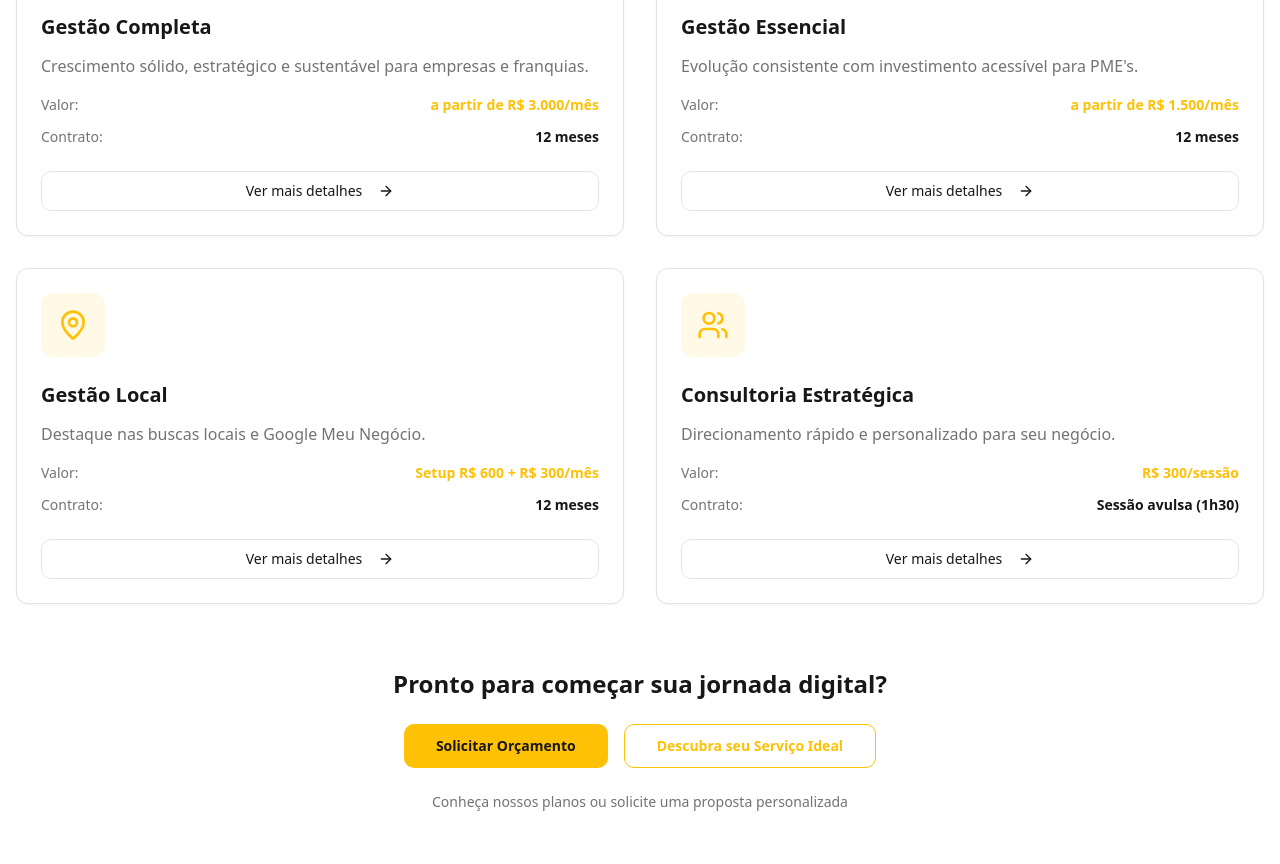
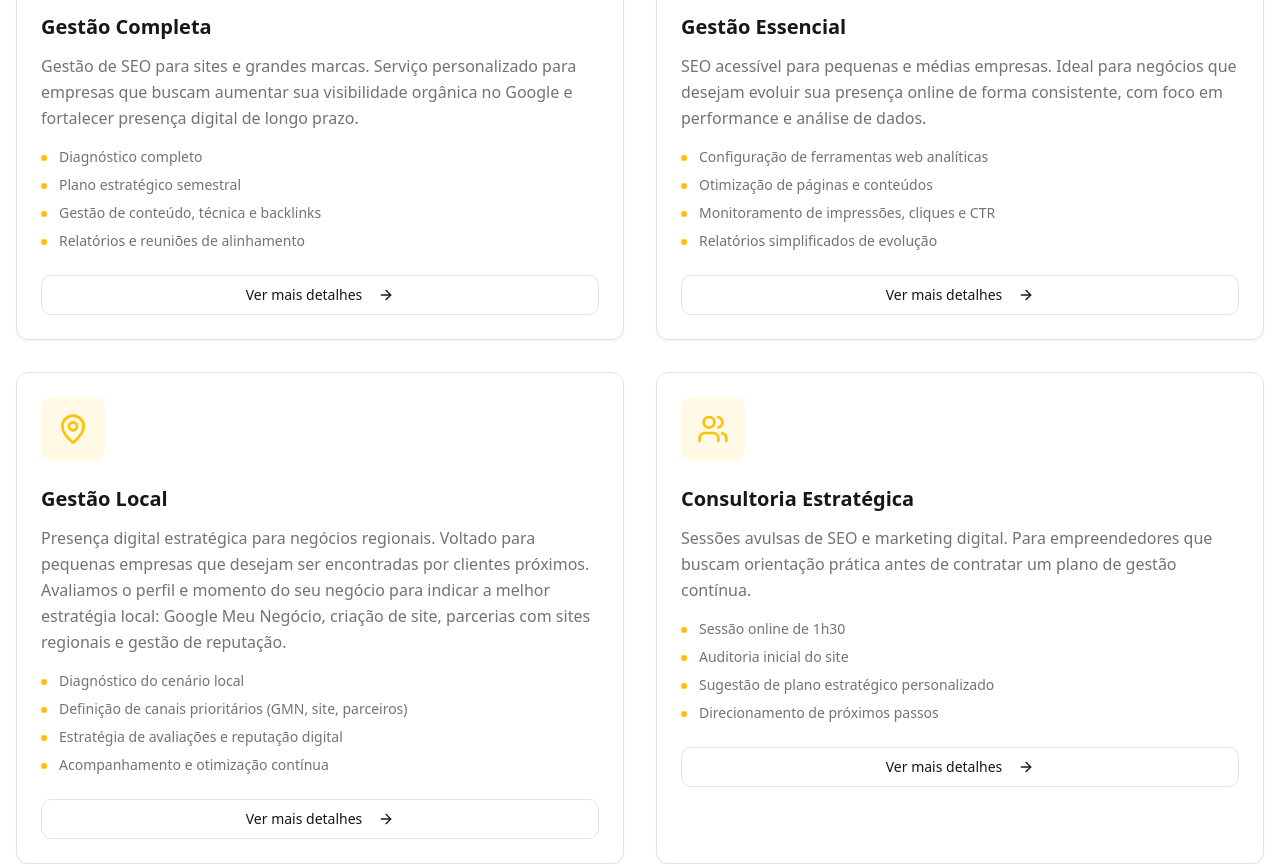
Before and after one commit to EncantosHub/site-encantos-hub, a React (Vite) app: page / in a window 1280 px wide. Shown: the part 920-1784 px from the top of the page. Built offline with nearby package versions, Linux system fonts and the light colour scheme.

Commit message:
Update service cards on Home

```diff
--- a/src/components/home/SolutionsSection.tsx
+++ b/src/components/home/SolutionsSection.tsx
@@ -7,33 +7,49 @@ const SolutionsSection = () => {
   const solutions = [{
     icon: Search,
     title: "Gestão Completa",
-    description: "Crescimento sólido, estratégico e sustentável para empresas e franquias.",
-    valor: "a partir de R$ 3.000/mês",
-    contrato: "12 meses",
+    description: "Gestão de SEO para sites e grandes marcas. Serviço personalizado para empresas que buscam aumentar sua visibilidade orgânica no Google e fortalecer presença digital de longo prazo.",
+    bullets: [
+      "Diagnóstico completo",
+      "Plano estratégico semestral",
+      "Gestão de conteúdo, técnica e backlinks",
+      "Relatórios e reuniões de alinhamento"
+    ],
     cta: "detalhes",
     link: "/servicos/gestao-completa"
   }, {
     icon: Building2,
     title: "Gestão Essencial",
-    description: "Evolução consistente com investimento acessível para PME's.",
-    valor: "a partir de R$ 1.500/mês",
-    contrato: "12 meses",
+    description: "SEO acessível para pequenas e médias empresas. Ideal para negócios que desejam evoluir sua presença online de forma consistente, com foco em performance e análise de dados.",
+    bullets: [
+      "Configuração de ferramentas web analíticas",
+      "Otimização de páginas e conteúdos",
+      "Monitoramento de impressões, cliques e CTR",
+      "Relatórios simplificados de evolução"
+    ],
     cta: "detalhes",
     link: "/servicos/gestao-essencial"
   }, {
     icon: MapPin,
     title: "Gestão Local",
-    description: "Destaque nas buscas locais e Google Meu Negócio.",
-    valor: "Setup R$ 600 + R$ 300/mês",
-    contrato: "12 meses",
+    description: "Presença digital estratégica para negócios regionais. Voltado para pequenas empresas que desejam ser encontradas por clientes próximos. Avaliamos o perfil e momento do seu negócio para indicar a melhor estratégia local: Google Meu Negócio, criação de site, parcerias com sites regionais e gestão de reputação.",
+    bullets: [
+      "Diagnóstico do cenário local",
+      "Definição de canais prioritários (GMN, site, parceiros)",
+      "Estratégia de avaliações e reputação digital",
+      "Acompanhamento e otimização contínua"
+    ],
     cta: "detalhes",
     link: "/servicos/gestao-local"
   }, {
     icon: Users,
     title: "Consultoria Estratégica",
-    description: "Direcionamento rápido e personalizado para seu negócio.",
-    valor: "R$ 300/sessão",
-    contrato: "Sessão avulsa (1h30)",
+    description: "Sessões avulsas de SEO e marketing digital. Para empreendedores que buscam orientação prática antes de contratar um plano de gestão contínua.",
+    bullets: [
+      "Sessão online de 1h30",
+      "Auditoria inicial do site",
+      "Sugestão de plano estratégico personalizado",
+      "Direcionamento de próximos passos"
+    ],
     cta: "detalhes",
     link: "/servicos/consultoria"
   }];
@@ -69,16 +85,14 @@ const SolutionsSection = () => {
                     {solution.description}
                   </p>
 
-                  <div className="mb-6 space-y-3">
-                    <div className="flex items-center justify-between text-sm">
-                      <span className="text-muted-foreground">Valor:</span>
-                      <span className="font-semibold text-brand-gold">{solution.valor}</span>
-                    </div>
-                    <div className="flex items-center justify-between text-sm">
-                      <span className="text-muted-foreground">Contrato:</span>
-                      <span className="font-semibold text-brand-black">{solution.contrato}</span>
-                    </div>
-                  </div>
+                  <ul className="mb-6 space-y-2">
+                    {solution.bullets.map((bullet, bulletIndex) => (
+                      <li key={bulletIndex} className="flex items-start text-sm text-muted-foreground">
+                        <span className="w-1.5 h-1.5 bg-brand-gold rounded-full mt-2 mr-3 flex-shrink-0"></span>
+                        <span>{bullet}</span>
+                      </li>
+                    ))}
+                  </ul>
 
                   <Button onClick={() => handleCTA(solution.cta, solution.link)} variant="outline" className="w-full group-hover:bg-brand-gold group-hover:text-brand-black group-hover:border-brand-gold transition-all">
                     Ver mais detalhes
```
